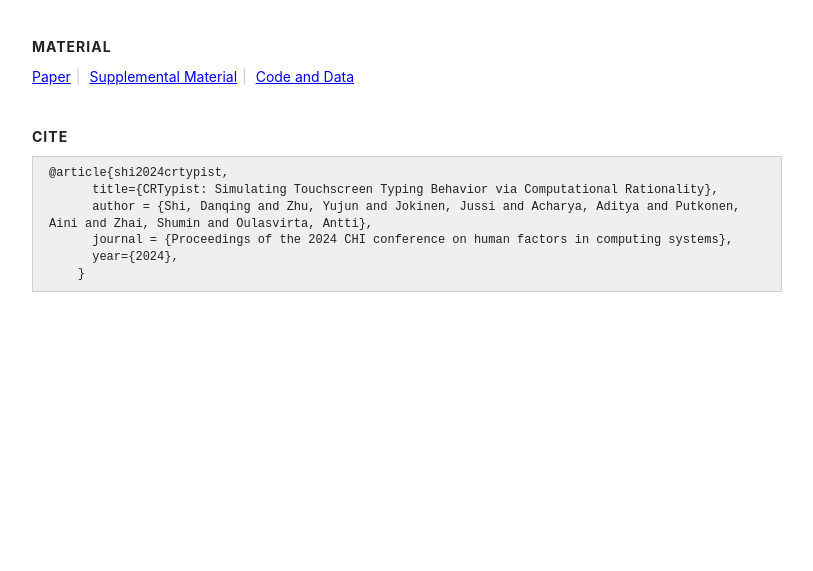
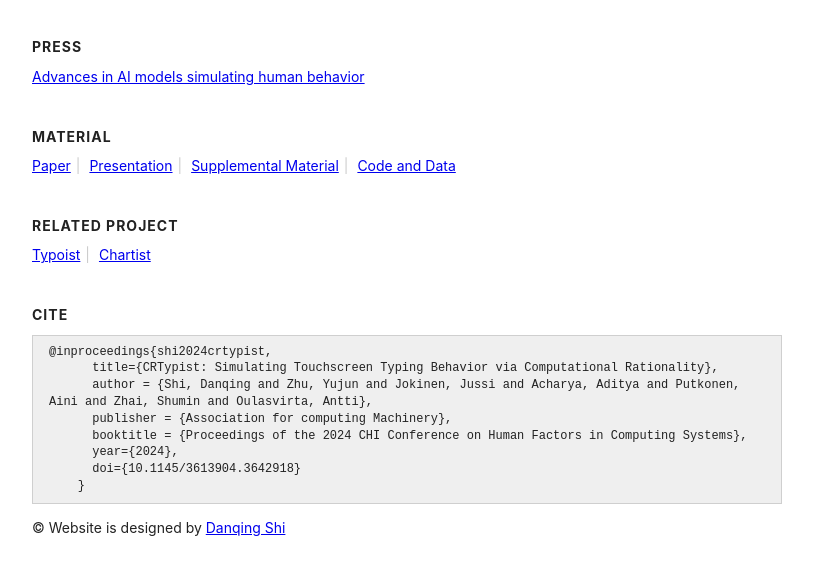
Before and after one commit to crtypist/crtypist.github.io, a plain HTML site: page index.html in a window 1280 px wide. Shown: the part 1434-2005 px from the top of the page, without its empty margins (233-1046 px from the left). Before the commit the page ends 1756 px from the top, so only its background shows below. Drawn offline with Linux system fonts and the light colour scheme.

Commit message:
update website

```diff
--- a/index.html
+++ b/index.html
@@ -32,7 +32,7 @@
       <span>Simulating Touchscreen Typing Behavior <br>
         via Computational Rationality <br>
       </span>
-      <p style="font-size:medium;">🏅Best Paper Honorable Mention @ CHI 2024 Honolulu</p>
+      <p style="font-size:medium;">🏅 Best Paper Honorable Mention @ CHI 2024 Honolulu</p>
     </h1>
   </header>
   <section>
@@ -72,31 +72,42 @@
   </video>
 </section>
 <section>
+  <h2>Press</h2>
+  <a href="https://fcai.fi/news/2024/4/18/teaching-a-computer-to-type-like-a-human" target="_blank">Advances in AI models simulating human behavior</a>
+</section>
+<section>
   <h2>Material</h2>
   <a href="./material/crtypist.pdf" target="_blank">Paper</a><span class="sep"></span>
+  <a href="https://www.youtube.com/watch?v=g8teQuYbLOs" target="_blank">Presentation</a><span class="sep"></span>
   <a href="./material/crtypist-sm.pdf" target="_blank">Supplemental Material</a><span class="sep"></span>
   <a href="https://osf.io/qphs7/" target="_blank">Code and Data</a>
 </section>
 <section>
+  <h2>Related Project</h2>
+  <a href="https://typoist.github.io" target="_blank">Typoist</a><span class="sep"></span>
+  <a href="https://chart-reading.github.io" target="_blank">Chartist</a>
+</section>
+<section>
     <h2>Cite</h2>
 
-  <!-- <div class="citation-container">
-    <div class="citation">Danqing Shi, Xinyue Xu, Fuling Sun, Yang Shi and Nan Cao 2019. Calliope: Automatic Visual Data Story Generation from a Spreadsheet. IEEE Trans. Visualization & Comp. Graphics (Proc. InfoVis), 2021</div>
-    <span class="citation-title">Plain Text</span>
-  </div> -->
-
   <div class="citation-container">
-    <div class="citation">@article{shi2024crtypist,
+    <div class="citation">@inproceedings{shi2024crtypist,
       title={CRTypist: Simulating Touchscreen Typing Behavior via Computational Rationality},
       author = {Shi, Danqing and Zhu, Yujun and Jokinen, Jussi and Acharya, Aditya and Putkonen, Aini and Zhai, Shumin and Oulasvirta, Antti},
-      journal = {Proceedings of the 2024 CHI conference on human factors in computing systems},
+      publisher = {Association for computing Machinery},
+      booktitle = {Proceedings of the 2024 CHI Conference on Human Factors in Computing Systems},
       year={2024},
+      doi={10.1145/3613904.3642918}
     }</div>
     <!-- <span class="citation-title">BibteX</span> -->
   </div>
 
-  <footer>
- </footer>
+  <div class="block app-block-footer text-center">
+    <footer class="footer">
+      <p>&copy; Website is designed by <a href="https://sdq.github.io" target="_blank">Danqing Shi</a></p>
+    </footer>
+  </div>
+
 </div>
 </body>
 
```
Also changed, not shown: 1 other file.
